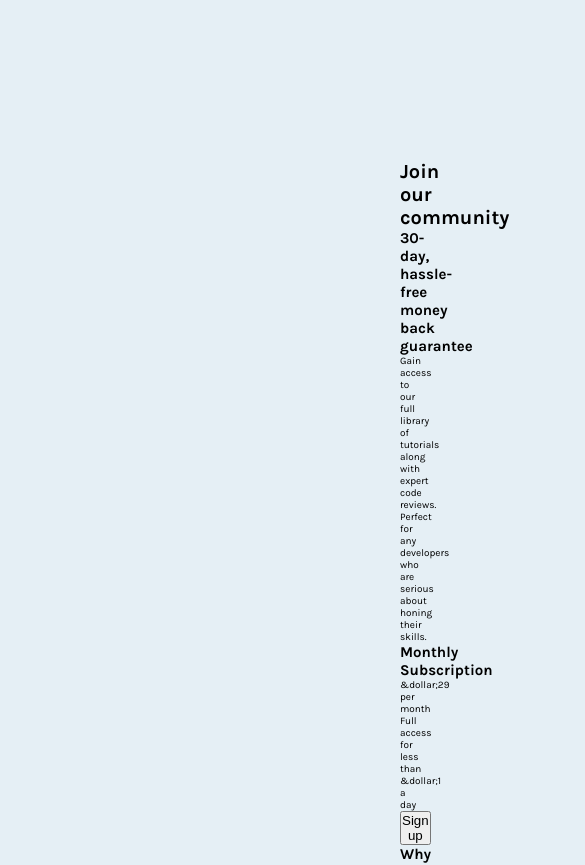
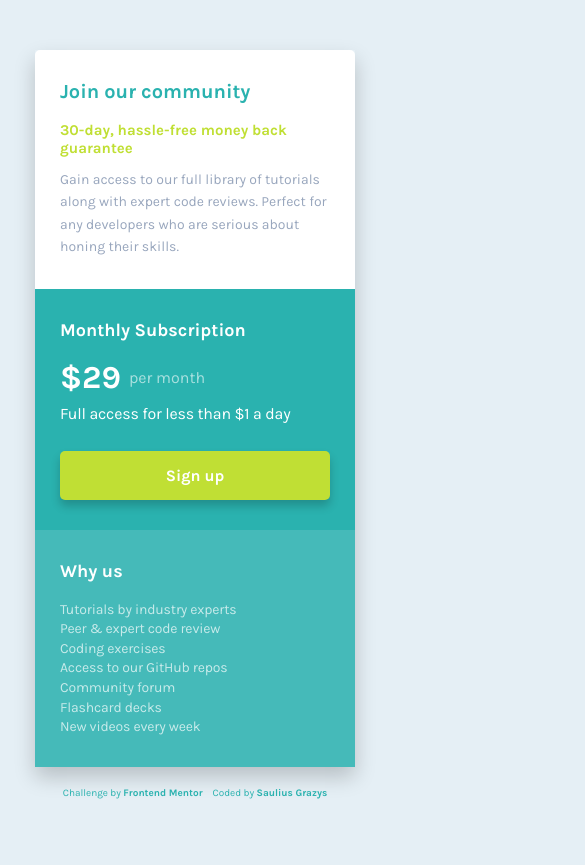
Before and after one commit to sgrazys/single-price-grid-component, a React (Create React App) app: page / in a window 390 px wide. Shown: the top 865 px of the page, 585 px wide, since content can reach past the window. After the commit the page ends 844 px from the top, so only its background shows below. Built offline with nearby package versions, Linux system fonts and the light colour scheme.

Commit message:
add media queries

```diff
--- a/src/App.jsx
+++ b/src/App.jsx
@@ -1,43 +1,58 @@
-import './App.scss';
+import '../src/sass/App.scss';
 
 function App() {
 	return (
+		<>
 			<div className='card'>
-			<div className='card--header'>
-				<h1 className='card--header-title'>Join our community</h1>
-				<div className='card--header-content'>
-					<h2 className='card--subheading'>
+				<div className='header'>
+					<h1 className='header--heading'>Join our community</h1>
+					<div className='header--content'>
+						<h2 className='header--subheading'>
 							30-day, hassle-free money back guarantee
 						</h2>
-					<p className='card--header-description'>
-						Gain access to our full library of tutorials along with
-						expert code reviews. Perfect for any developers who are
-						serious about honing their skills.
+						<p className='header--description'>
+							Gain access to our full library of tutorials along
+							with expert code reviews. Perfect for any developers
+							who are serious about honing their skills.
 						</p>
 					</div>
 				</div>
 				<div className='cta'>
 					<h2 className='cta--header'>Monthly Subscription</h2>
-				<div className='cta--pricing'>
+					<div className='cta--pricing-container'>
 						<p className='cta--price'>
-						&dollar;29 <span>per month</span>
+							&#36;29 <span>per month</span>
+						</p>
+						<p className='cta--description'>
+							Full access for less than &#36;1 a day
 						</p>
 					</div>
-				<p className='cta--description'>
-					Full access for less than &dollar;1 a day
-				</p>
+
 					<button className='cta--btn'>Sign up</button>
 				</div>
 				<div className='usp'>
 					<h2 className='usp--header'>Why us</h2>
-				<p className='usp--description'>
-					Tutorials by industry experts Peer &amp; expert code review
-					Coding exercises Access to our GitHub repos Community forum
-					Flashcard decks New videos every week
-				</p>
+					<ul className='usp--list'>
+						<li className='usp--list-item'>
+							Tutorials by industry experts
+						</li>
+						<li className='usp--list-item'>
+							Peer &amp; expert code review
+						</li>
+						<li className='usp--list-item'>Coding exercises</li>
+						<li className='usp--list-item'>
+							Access to our GitHub repos
+						</li>
+						<li className='usp--list-item'>Community forum</li>
+						<li className='usp--list-item'>Flashcard decks</li>
+						<li className='usp--list-item'>
+							New videos every week
+						</li>
+					</ul>
+				</div>
 			</div>
 			<footer className='footer'>
-				<p class='attribution'>
+				<p>
 					Challenge by{' '}
 					<a
 						href='https://www.frontendmentor.io?ref=challenge'
@@ -47,14 +62,14 @@ function App() {
 						Frontend Mentor
 					</a>
 				</p>
-				<p>
+				<p className='footer--attribution'>
 					Coded by{' '}
 					<a href='https://www.frontendmentor.io/profile/sgrazys'>
 						Saulius Grazys
 					</a>
 				</p>
 			</footer>
-		</div>
+		</>
 	);
 }
 
--- a/src/App.scss
+++ /dev/null
@@ -1,34 +0,0 @@
-:root {
-	// COLORS
-	//primary
-	--color-primary-cyan: #2ab2af;
-	--color-primary-yello: #c0df34;
-	// Gray
-	--color-gray-light: #e5eff5;
-	--color-gray-dark: #98a6bd;
-
-	/*
-  - Mobile: 375px
-  - Desktop: 1440px
-  */
-}
-
-html {
-	scroll-behavior: smooth;
-	font-size: 62.5%;
-}
-body,
-body *,
-body *::after,
-body *::before {
-	padding: 0;
-	margin: 0;
-	box-sizing: border-box;
-}
-
-body {
-	background-color: var(--color-gray-light);
-	font-family: 'Karla', sans-serif;
-	font-weight: 400;
-	padding: 16rem 40rem;
-}
--- /dev/null
+++ b/src/sass/App.scss
@@ -0,0 +1,218 @@
+:root {
+	// COLORS
+	//primary
+	--color-primary-cyan: #2ab2af;
+	--color-primary-yellow: #c0df34;
+	// Gray
+	--color-gray-light: #e5eff5;
+	--color-gray-dark: #98a6bd;
+
+	/*
+  - Mobile: 375px
+  - Desktop: 1440px
+  */
+}
+
+///// mix-ins
+@mixin margin-bottom-sm {
+	margin-bottom: 1.8rem;
+}
+
+@mixin padding-regular {
+	padding: 3rem 2.5rem;
+}
+
+html {
+	scroll-behavior: smooth;
+	font-size: 62.5%;
+
+	@media only screen and (min-width: 64em) {
+		font-size: 82.5%;
+	}
+}
+body,
+body *,
+body *::after,
+body *::before {
+	padding: 0;
+	margin: 0;
+	box-sizing: border-box;
+}
+
+body {
+	display: flex;
+	justify-content: center;
+	background-color: var(--color-gray-light);
+	font-family: 'Karla', sans-serif;
+	padding: 5rem 3.5rem;
+	max-height: 100vh;
+}
+
+.card {
+	display: grid;
+
+	box-shadow: 0 1rem 2rem rgba(0, 0, 0, 0.2);
+
+	@media only screen and (min-width: 40.625em) {
+		max-width: 80rem;
+		grid-template-columns: 1fr 1fr;
+	}
+	@media only screen and (min-width: 64em) {
+		max-width: 100rem;
+	}
+
+	.header {
+		display: grid;
+		grid-gap: 1.8rem;
+		background-color: #fff;
+
+		border-top-left-radius: 0.5rem;
+		border-top-right-radius: 0.5rem;
+
+		@include padding-regular;
+
+		@media only screen and (min-width: 40.625em) {
+			grid-column: 1 / -1;
+		}
+
+		&--heading {
+			color: var(--color-primary-cyan);
+			font-size: 2rem;
+			font-weight: 700;
+
+			@media only screen and (min-width: 40.625em) {
+				font-size: 2.4rem;
+			}
+		}
+
+		&--content {
+			display: grid;
+			grid-gap: 1.2rem;
+
+			@media only screen and (min-width: 64em) {
+				width: 85%;
+			}
+		}
+
+		&--subheading {
+			color: var(--color-primary-yellow);
+			line-height: 1.2;
+			font-size: 1.5rem;
+			font-weight: 700;
+			@media only screen and (min-width: 40.625em) {
+				font-size: 1.8rem;
+			}
+		}
+
+		&--description {
+			font-size: 1.4rem;
+			line-height: 1.6;
+			color: #98a6bd;
+			font-size: 1.4rem;
+			@media only screen and (min-width: 40.625em) {
+				font-size: 1.6rem;
+			}
+		}
+	}
+
+	.cta {
+		display: grid;
+		color: #fff;
+		background-color: var(--color-primary-cyan);
+		@include padding-regular;
+
+		@media only screen and (min-width: 40.625em) {
+			border-bottom-left-radius: 5px;
+		}
+
+		&--header {
+			font-size: 1.8rem;
+			@include margin-bottom-sm;
+		}
+
+		&--pricing-container {
+			@include margin-bottom-sm;
+		}
+
+		&--price {
+			display: grid;
+			grid-template-columns: max-content max-content;
+			align-items: center;
+			grid-column-gap: 0.8rem;
+			font-size: 3.2rem;
+			font-weight: 700;
+			margin-bottom: 0.8rem;
+			span {
+				font-size: 1.6rem;
+				color: rgba(255, 255, 255, 0.6);
+				font-weight: 400;
+			}
+		}
+
+		&--description {
+			font-size: 1.6rem;
+			letter-spacing: -0.2px;
+			margin-bottom: 1rem;
+		}
+
+		&--btn {
+			font-family: inherit;
+			font-size: 1.6rem;
+			font-weight: 700;
+			color: inherit;
+			border: none;
+			border-radius: 5px;
+			box-shadow: 0 0.6rem 1rem rgb(0, 0, 0, 0.2);
+
+			padding: 1.5rem;
+			background-color: var(--color-primary-yellow);
+
+			@media only screen and (min-width: 64em) {
+				width: 65%;
+				font-size: 1.8rem;
+			}
+
+			// @media only screen and (min-width: 90em) {
+			// 	width: 55%;
+			// }
+		}
+	}
+
+	.usp {
+		display: grid;
+		grid-row-gap: 1.8rem;
+		color: #fff;
+		background-color: rgba(42, 178, 175, 0.85);
+		@include padding-regular;
+
+		&--header {
+			font-size: 1.8rem;
+		}
+		&--list {
+			font-size: 1.4rem;
+			line-height: 1.4;
+			list-style: none;
+			letter-spacing: -0.17px;
+			opacity: 0.7;
+		}
+	}
+}
+
+.footer {
+	display: flex;
+	gap: 1rem;
+	justify-content: center;
+	color: var(--color-primary-cyan);
+	margin: 2rem;
+
+	@media only screen and (max-width: 23.375em) {
+		flex-direction: column;
+		align-items: center;
+	}
+
+	a {
+		text-decoration: none;
+		color: currentColor;
+		font-weight: 700;
+	}
+}
```
Lines whose indentation alone changed are shown as unchanged.
